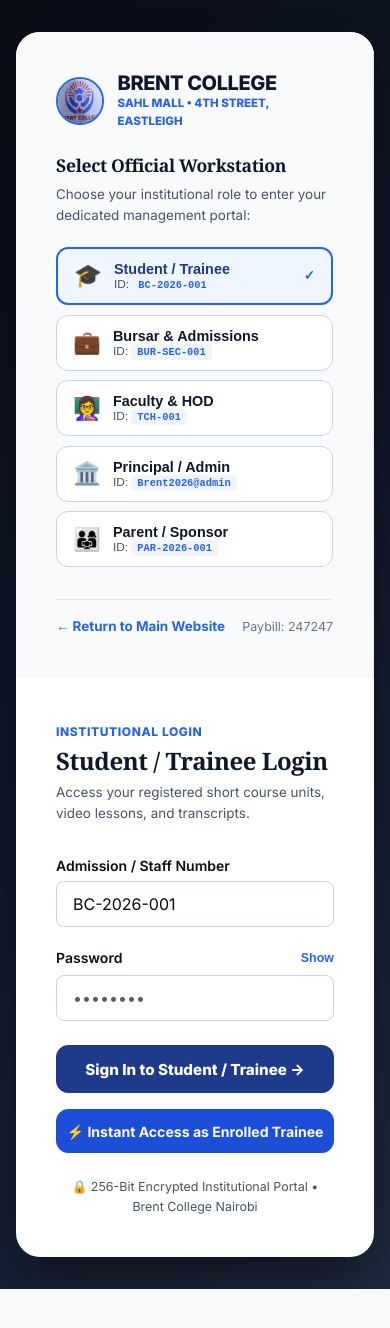
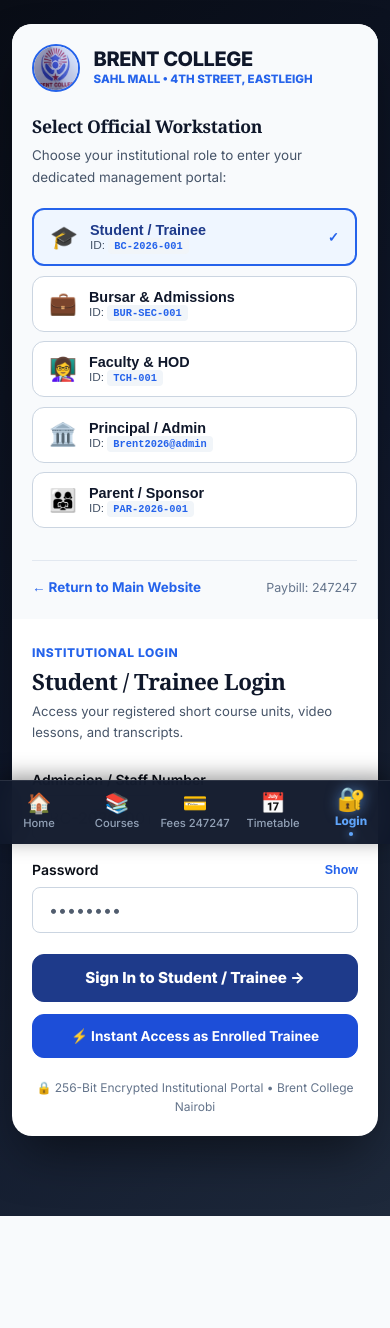
Before and after one commit to Smart-009/brent1_college, a React (Vite) app in the folder brent-lms/: page /login in a window 390 px wide. Shown: the top 1328 px of the page. After the commit the page ends 1284 px from the top, so only its background shows below. Built offline with nearby package versions, Linux system fonts and the light colour scheme.

Commit message:
fix: resolve mobile layout viewport scaling, auth guard session handling, and bottom nav responsiveness

```diff
--- a/brent-lms/src/App.tsx
+++ b/brent-lms/src/App.tsx
@@ -51,10 +51,10 @@
 
 /** Auth Guard Component */
 function RequireAuth({ children, allowedRoles }: { children: ReactElement; allowedRoles?: string[] }) {
-  const { user, profile, loading } = useAuth()
+  const { profile, loading } = useAuth()
 
   if (loading) return <LoadingScreen message="Verifying security session..." />
-  if (!user || !profile) return <Navigate to="/login" replace />
+  if (!profile) return <Navigate to="/login" replace />
 
   // Forced password change check
   if (profile.first_login_at === null && window.location.pathname !== '/change-password') {
--- a/brent-lms/src/features/auth/Login.tsx
+++ b/brent-lms/src/features/auth/Login.tsx
@@ -1,6 +1,7 @@
 import { useState, useEffect } from 'react'
 import { useNavigate, useSearchParams, Link } from 'react-router-dom'
 import { useAuthContext } from '@/features/auth/AuthContext'
+import { MobileAppBottomNav } from '@/components/layout/MobileAppBottomNav'
 import type { Role } from '@/lib/database.types'
 
 export function Login() {
@@ -12,7 +13,7 @@
   const currentYear = new Date().getFullYear()
 
   const [selectedRole, setSelectedRole] = useState<Role>(paramRole === 'admin' ? 'admin' : 'student')
-  const [admissionNumber, setAdmissionNumber] = useState(paramRole === 'admin' ? 'ADMIN-001' : `BC-${currentYear}-001`)
+  const [admissionNumber, setAdmissionNumber] = useState(paramRole === 'admin' ? 'Brent2026@admin' : `BC-${currentYear}-001`)
   const [password, setPassword] = useState('')
   const [error, setError] = useState<string | null>(null)
   const [loading, setLoading] = useState(false)
@@ -152,11 +153,11 @@
   }
 
   return (
-    <div style={{ minHeight: '100vh', background: 'linear-gradient(135deg, #090d16 0%, #0f172a 50%, #1e293b 100%)', display: 'flex', alignItems: 'center', justifyContent: 'center', padding: '2rem 1rem', fontFamily: 'Inter, system-ui, sans-serif' }}>
-      <div style={{ maxWidth: '850px', width: '100%', background: '#ffffff', borderRadius: '24px', boxShadow: '0 25px 50px -12px rgba(0, 0, 0, 0.5)', overflow: 'hidden', display: 'grid', gridTemplateColumns: 'repeat(auto-fit, minmax(340px, 1fr))' }}>
+    <div style={{ minHeight: '100vh', background: 'linear-gradient(135deg, #090d16 0%, #0f172a 50%, #1e293b 100%)', display: 'flex', alignItems: 'center', justifyContent: 'center', padding: '1.5rem 0.75rem calc(80px + env(safe-area-inset-bottom, 0px))', fontFamily: 'Inter, system-ui, sans-serif' }}>
+      <div style={{ maxWidth: '850px', width: '100%', background: '#ffffff', borderRadius: '20px', boxShadow: '0 25px 50px -12px rgba(0, 0, 0, 0.5)', overflow: 'hidden', display: 'grid', gridTemplateColumns: 'repeat(auto-fit, minmax(280px, 1fr))' }}>
 
         {/* Left Side: Workstation Selector */}
-        <div style={{ background: '#f8fafc', padding: '2.5rem', borderRight: '1px solid #e2e8f0', display: 'flex', flexDirection: 'column', justifyContent: 'space-between' }}>
+        <div style={{ background: '#f8fafc', padding: 'clamp(1.25rem, 4vw, 2.5rem)', borderRight: '1px solid #e2e8f0', display: 'flex', flexDirection: 'column', justifyContent: 'space-between' }}>
           <div>
             <div style={{ display: 'flex', alignItems: 'center', gap: '0.85rem', marginBottom: '1.5rem' }}>
               <img src="/logo.png" alt="Brent College Logo" style={{ width: '48px', height: '48px', borderRadius: '50%', border: '2px solid #2563eb' }} />
@@ -218,16 +219,16 @@
         </div>
 
         {/* Right Side: Authentication Form */}
-        <div style={{ padding: '2.5rem', display: 'flex', flexDirection: 'column', justifyContent: 'space-between' }}>
+        <div style={{ padding: 'clamp(1.25rem, 4vw, 2.5rem)', display: 'flex', flexDirection: 'column', justifyContent: 'space-between' }}>
           <div>
-            <div style={{ marginBottom: '1.75rem' }}>
+            <div style={{ marginBottom: '1.5rem' }}>
               <span style={{ fontSize: '0.75rem', color: '#2563eb', fontWeight: 800, textTransform: 'uppercase', letterSpacing: '0.05em' }}>
                 INSTITUTIONAL LOGIN
               </span>
-              <h2 style={{ fontSize: '1.5rem', fontWeight: 900, color: '#0f172a', margin: '0.25rem 0 0.35rem' }}>
+              <h2 style={{ fontSize: '1.4rem', fontWeight: 900, color: '#0f172a', margin: '0.25rem 0 0.35rem' }}>
                 {rolesConfig.find((r) => r.role === selectedRole)?.label} Login
               </h2>
-              <p style={{ fontSize: '0.84rem', color: '#475569', margin: 0 }}>
+              <p style={{ fontSize: '0.82rem', color: '#475569', margin: 0 }}>
                 {rolesConfig.find((r) => r.role === selectedRole)?.desc}
               </p>
             </div>
@@ -240,7 +241,7 @@
             )}
 
             <form onSubmit={handleSubmit}>
-              <div style={{ marginBottom: '1.25rem' }}>
+              <div style={{ marginBottom: '1.1rem' }}>
                 <label className="label">Admission / Staff Number</label>
                 <input
                   type="text"
@@ -252,7 +253,7 @@
                 />
               </div>
 
-              <div style={{ marginBottom: '1.5rem' }}>
+              <div style={{ marginBottom: '1.3rem' }}>
                 <div style={{ display: 'flex', justifyContent: 'space-between', alignItems: 'center', marginBottom: '0.35rem' }}>
                   <label className="label" style={{ margin: 0 }}>Password</label>
                   <button
@@ -277,7 +278,7 @@
                 type="submit"
                 className="btn btn-primary btn-full"
                 disabled={loading}
-                style={{ fontWeight: 800, padding: '0.85rem', borderRadius: '12px', fontSize: '0.95rem', marginBottom: '1rem' }}
+                style={{ fontWeight: 800, padding: '0.85rem', borderRadius: '12px', fontSize: '0.95rem', marginBottom: '0.75rem' }}
               >
                 {loading ? 'Authenticating...' : `Sign In to ${rolesConfig.find((r) => r.role === selectedRole)?.label} →`}
               </button>
@@ -285,7 +286,7 @@
               <button
                 type="button"
                 className="btn btn-secondary btn-full"
-                style={{ fontWeight: 700, padding: '0.75rem', borderRadius: '12px', fontSize: '0.88rem' }}
+                style={{ fontWeight: 700, padding: '0.75rem', borderRadius: '12px', fontSize: '0.85rem' }}
                 onClick={() => {
                   const cfg = rolesConfig.find((r) => r.role === selectedRole) || rolesConfig[0]
                   handleDirectWorkstationLogin(cfg.role, cfg.route)
@@ -296,11 +297,13 @@
             </form>
           </div>
 
-          <div style={{ fontSize: '0.78rem', color: '#475569', textAlign: 'center', marginTop: '1.5rem' }}>
+          <div style={{ fontSize: '0.75rem', color: '#64748b', textAlign: 'center', marginTop: '1.25rem' }}>
             🔒 256-Bit Encrypted Institutional Portal • Brent College Nairobi
           </div>
         </div>
       </div>
+
+      <MobileAppBottomNav />
     </div>
   )
 }
```
